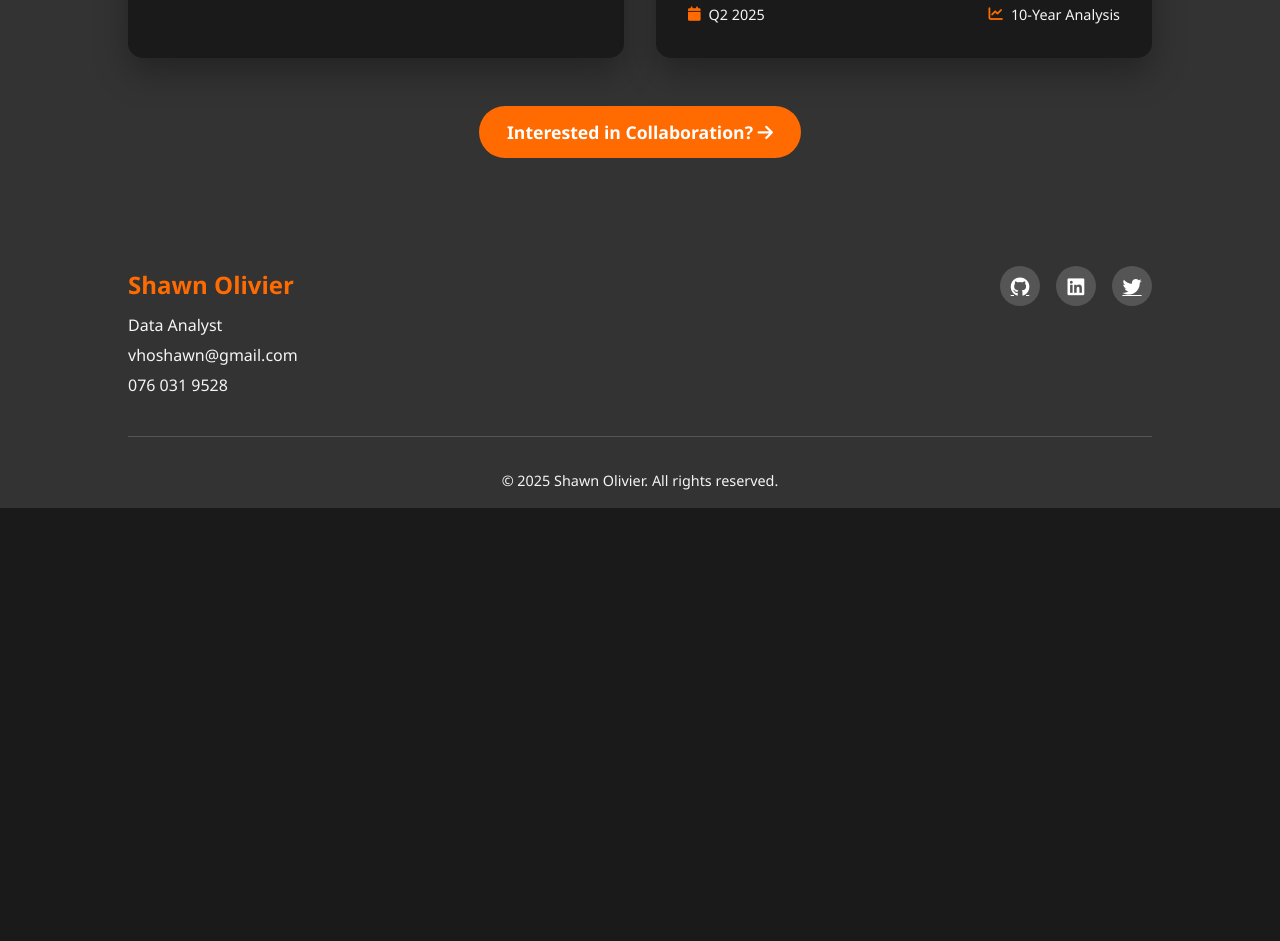
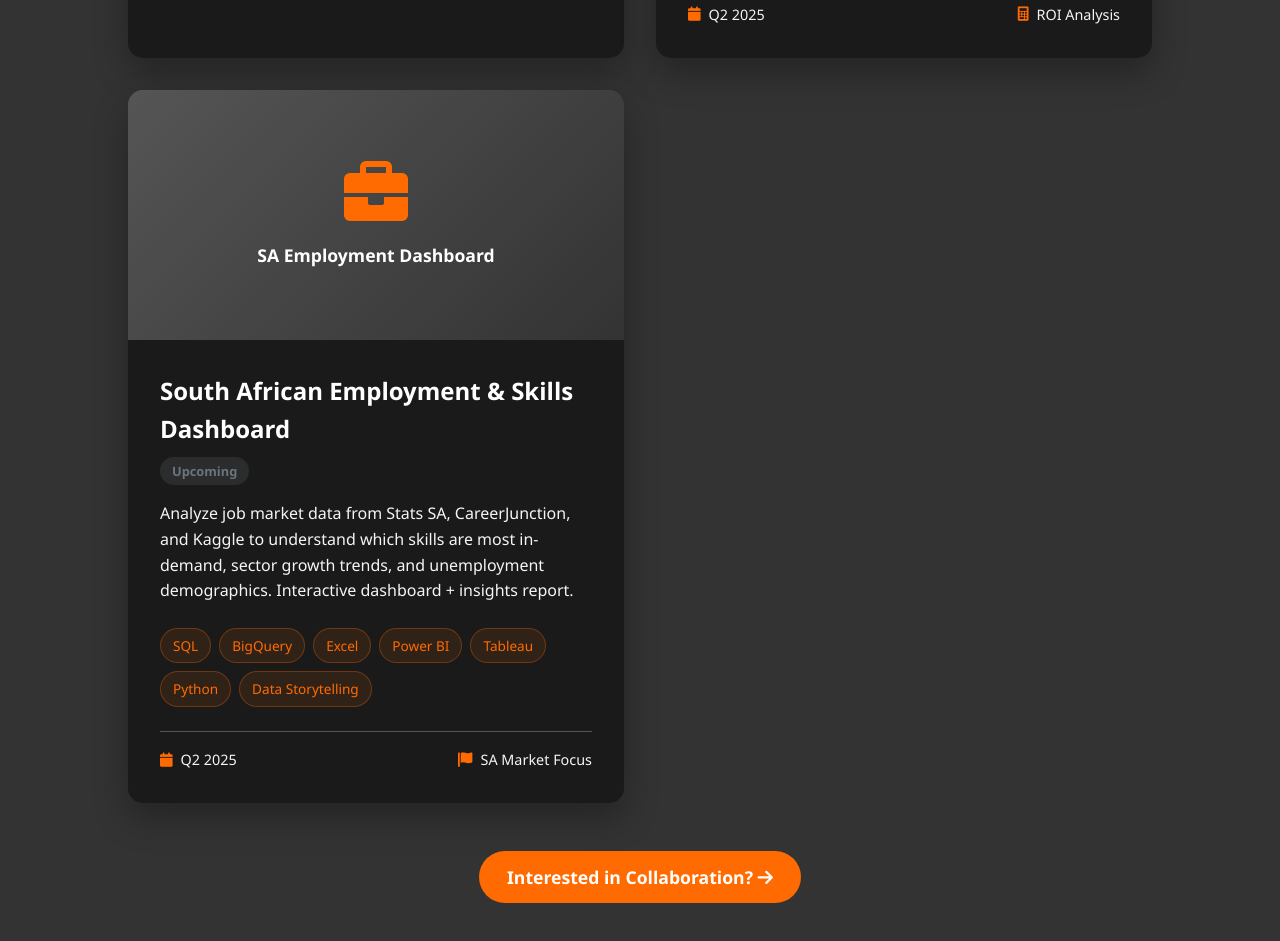
Before and after one commit to Vhoshawn/Vho_Shawn, a plain HTML site: page projects.html in a window 1280 px wide. Shown: the part 2639-3580 px from the top of the page. Before the commit the page ends 3147 px from the top, so only its background shows below. Drawn offline with nearby package versions, Linux system fonts and the light colour scheme.

Commit message:
Update projects.html

```diff
--- a/projects.html
+++ b/projects.html
@@ -503,8 +503,48 @@
                             <span>Q2 2025</span>
                         </div>
                         <div class="stat-item">
-                            <i class="fas fa-chart-line"></i>
-                            <span>10-Year Analysis</span>
+                            <i class="fas fa-calculator"></i>
+                            <span>ROI Analysis</span>
+                        </div>
+                    </div>
+                </div>
+            </div>
+
+            <!-- Project 5 - New SA Employment Dashboard -->
+            <div class="project-card-full" data-category="visualization python sql">
+                <div class="project-image-full">
+                    <div class="project-image-full placeholder">
+                        <i class="fas fa-briefcase"></i>
+                        <span class="coming-soon">SA Employment Dashboard</span>
+                    </div>
+                    <div class="project-overlay">
+                        <div class="project-links">
+                            <a href="#" class="btn primary-btn"><i class="fas fa-database"></i> SQL</a>
+                            <a href="#" class="btn secondary-btn"><i class="fas fa-chart-line"></i> Dashboard</a>
+                        </div>
+                    </div>
+                </div>
+                <div class="project-info-full">
+                    <h3>South African Employment & Skills Dashboard</h3>
+                    <span class="project-status status-planned">Upcoming</span>
+                    <p>Analyze job market data from Stats SA, CareerJunction, and Kaggle to understand which skills are most in-demand, sector growth trends, and unemployment demographics. Interactive dashboard + insights report.</p>
+                    <div class="project-tags-full">
+                        <span>SQL</span>
+                        <span>BigQuery</span>
+                        <span>Excel</span>
+                        <span>Power BI</span>
+                        <span>Tableau</span>
+                        <span>Python</span>
+                        <span>Data Storytelling</span>
+                    </div>
+                    <div class="project-stats">
+                        <div class="stat-item">
+                            <i class="fas fa-calendar"></i>
+                            <span>Q2 2025</span>
+                        </div>
+                        <div class="stat-item">
+                            <i class="fas fa-flag"></i>
+                            <span>SA Market Focus</span>
                         </div>
                     </div>
                 </div>
```
